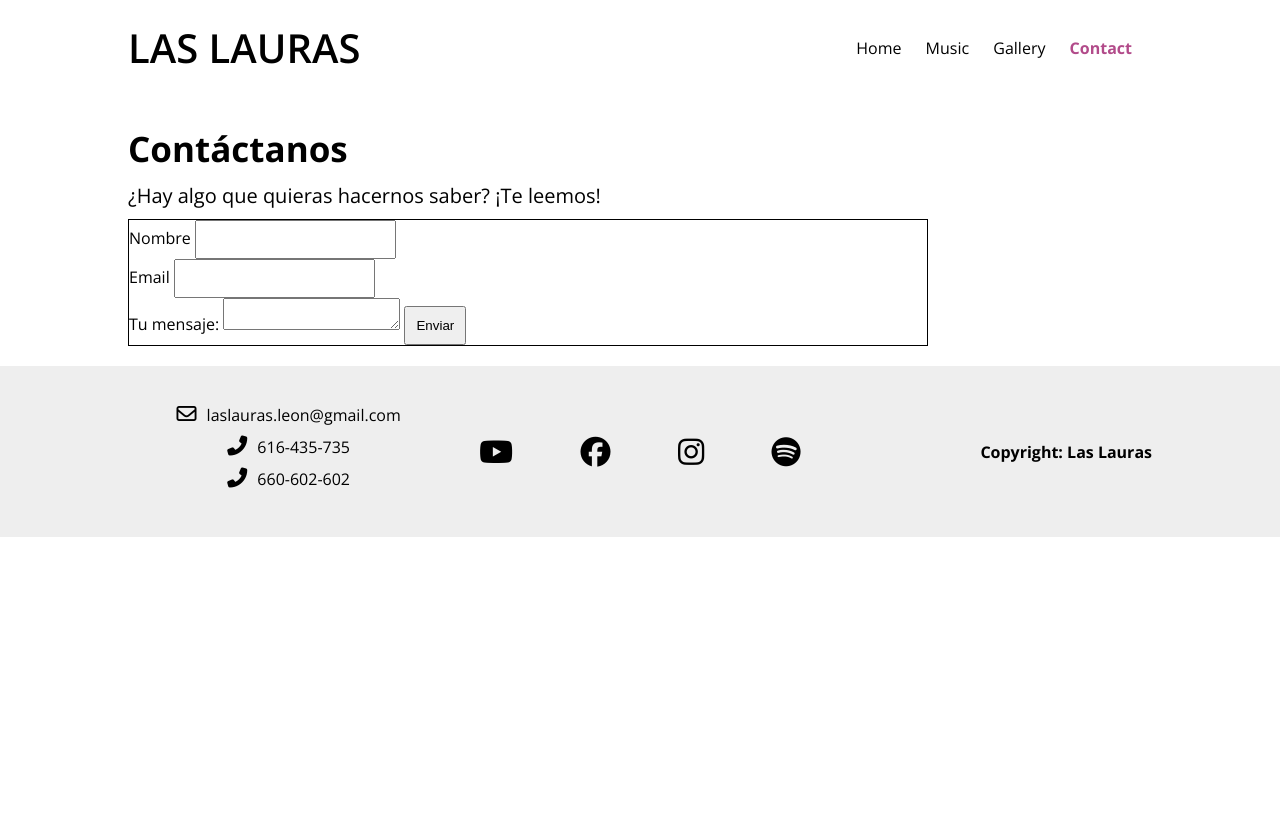
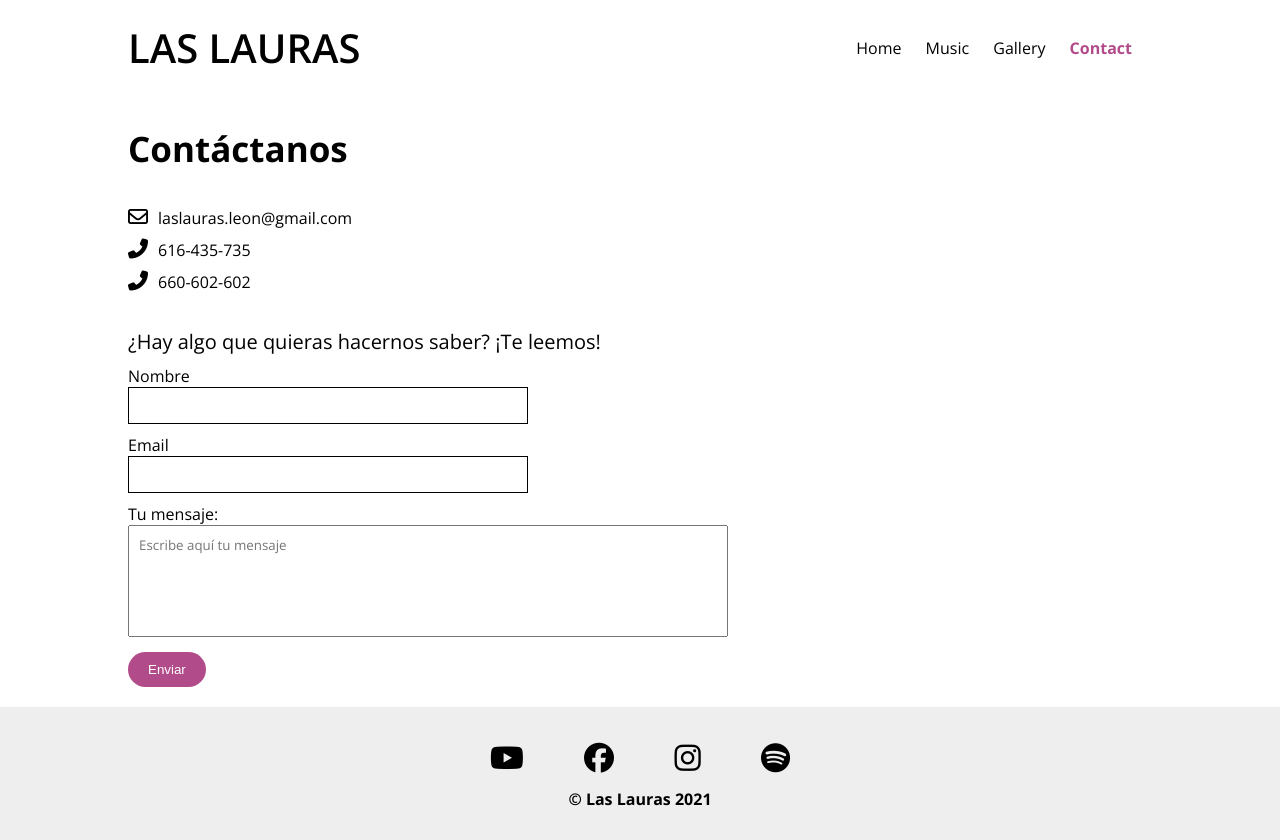
Before and after one commit to mcosme000/Las_Lauras, a website: page pages/contact.html in a window 1280 px wide. Before the commit the page ends 800 px from the top, so only its background shows below. Drawn offline with nearby package versions, Linux system fonts and the light colour scheme; a web font is replaced by a local one.

Commit message:
changed footer and made contact form

```diff
--- a/pages/contact.html
+++ b/pages/contact.html
@@ -29,23 +29,8 @@
     </header>
 
     <main class="section container">
-      <h2 class="subtitle">Contáctanos</h2>
-      <p>¿Hay algo que quieras hacernos saber? ¡Te leemos!</p>
-      <form>
-        <label for="name">Nombre</label>
-        <input class="name" />
-        <br />
-        <label for="email">Email</label>
-        <input class="email" />
-        <br />
-        <label for="mensaje">Tu mensaje: </label>
-        <textarea class="mensaje"></textarea>
-        <input type="submit" value="Enviar" class="form-btn" />
-      </form>
-    </main>
-
-    <footer>
-      <div class="footer-content container">
+      <section class="contact-section">
+        <h2 class="subtitle">Contáctanos</h2>
         <div class="contact">
           <ul>
             <li><i class="far fa-envelope"></i>laslauras.leon@gmail.com</li>
@@ -53,6 +38,33 @@
             <li><i class="fas fa-phone-alt"></i>660-602-602</li>
           </ul>
         </div>
+      </section>
+
+      <section class="contact-section">
+        <p>¿Hay algo que quieras hacernos saber? ¡Te leemos!</p>
+        <form class="contact-form">
+          <div>
+            <label for="name">Nombre</label>
+            <input class="name" id="name" />
+          </div>
+          <div>
+            <label for="email">Email</label>
+            <input class="email" id="email" />
+          </div>
+          <label for="mensaje">Tu mensaje:</label>
+          <textarea
+            placeholder="Escribe aquí tu mensaje"
+            cols="30"
+            rows="5"
+            class="mensaje"
+          ></textarea>
+          <input type="submit" value="Enviar" class="form-btn" id="submit" />
+        </form>
+      </section>
+    </main>
+
+    <footer>
+      <div class="footer-content container">
         <div class="social">
           <a
             href="https://www.youtube.com/channel/UCAoJJRAKPpBNGzhUtPrdlFQ"
@@ -84,7 +96,7 @@
           </a>
         </div>
         <div class="copyright">
-          <h4>Copyright: Las Lauras</h4>
+          <h4>© Las Lauras 2021</h4>
         </div>
       </div>
     </footer>
--- a/src/layout/_contacto.scss
+++ b/src/layout/_contacto.scss
@@ -1,13 +1,54 @@
 .contact {
-  padding: 2rem 0;
+  padding: $space / 2 0;
 }
 
-form {
-  margin-top: 1rem;
-  max-width: 800px;
-  border: 1px solid black;
+.contact {
+  li {
+    margin-bottom: 1rem;
+  }
+  i {
+    font-size: 2rem;
+    margin-right: 1rem;
+  }
 }
 
-input {
+.contact-form {
+  margin-top: 1rem;
+  width: 90%;
+  max-width: 600px;
+  div {
+    width: 90%;
+    display: flex;
+    flex-direction: column;
+  }
+}
+
+input#name,
+input#email {
+  margin-bottom: 1rem;
   padding: 1rem;
+  max-width: 400px;
+  border: 1px solid black;
+  &:focus {
+    border: 1px solid $purple;
+  }
 }
+
+textarea {
+  width: 100%;
+  padding: 1rem;
+  margin-bottom: 1rem;
+  box-sizing: border-box;
+  resize: none;
+  overflow: auto;
+  font-family: $primaryFont;
+}
+
+input#submit {
+  padding: 1rem 2rem;
+  background: $purple;
+  color: $white;
+  border: none;
+  border-radius: 20px;
+  cursor: pointer;
+}
--- a/src/layout/_footer.scss
+++ b/src/layout/_footer.scss
@@ -1,35 +1,17 @@
 footer {
-  padding: $space / 4 0;
+  padding: 3rem 0;
   width: 100%;
   background: $grey;
 }
 
 .footer-content {
   text-align: center;
-  @include tablet {
-    display: grid;
-    grid-template-columns: repeat(3, 1fr);
-    align-items: center;
-    gap: 3rem;
-    .copyright {
-      text-align: right;
-    }
-  }
+  width: 70%;
+  max-width: 300px;
 }
 
-.contact,
 .copyright {
-  padding: $space / 2 0;
-}
-
-.contact {
-  li {
-    margin-bottom: 1rem;
-  }
-  i {
-    font-size: 2rem;
-    margin-right: 1rem;
-  }
+  margin-top: 1rem;
 }
 
 .social {
```
Also changed, not shown: index.html (+1 -8 lines), pages/gallery.html (+1 -8 lines), pages/music.html (+1 -8 lines), build/css/app.css.
